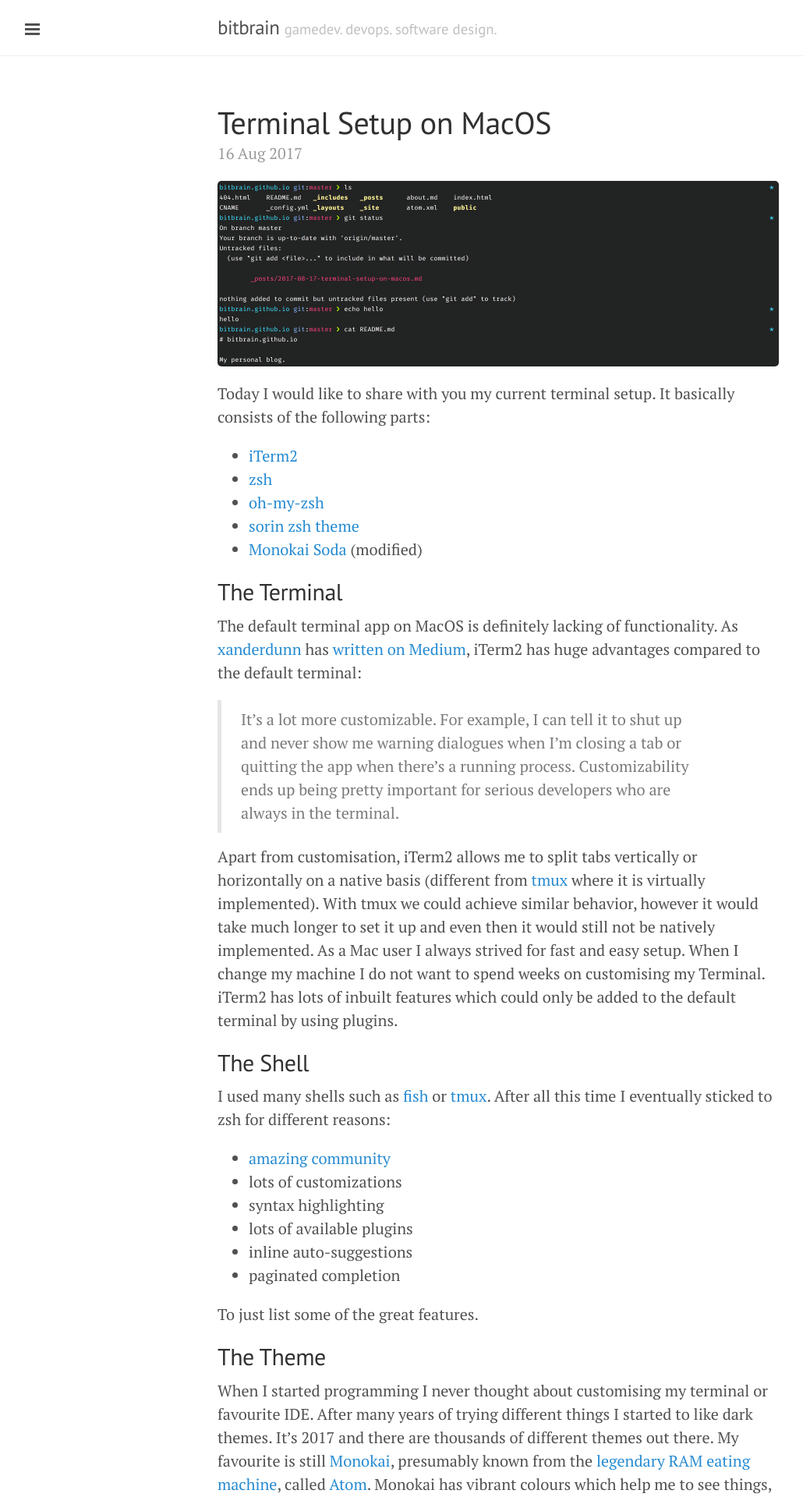
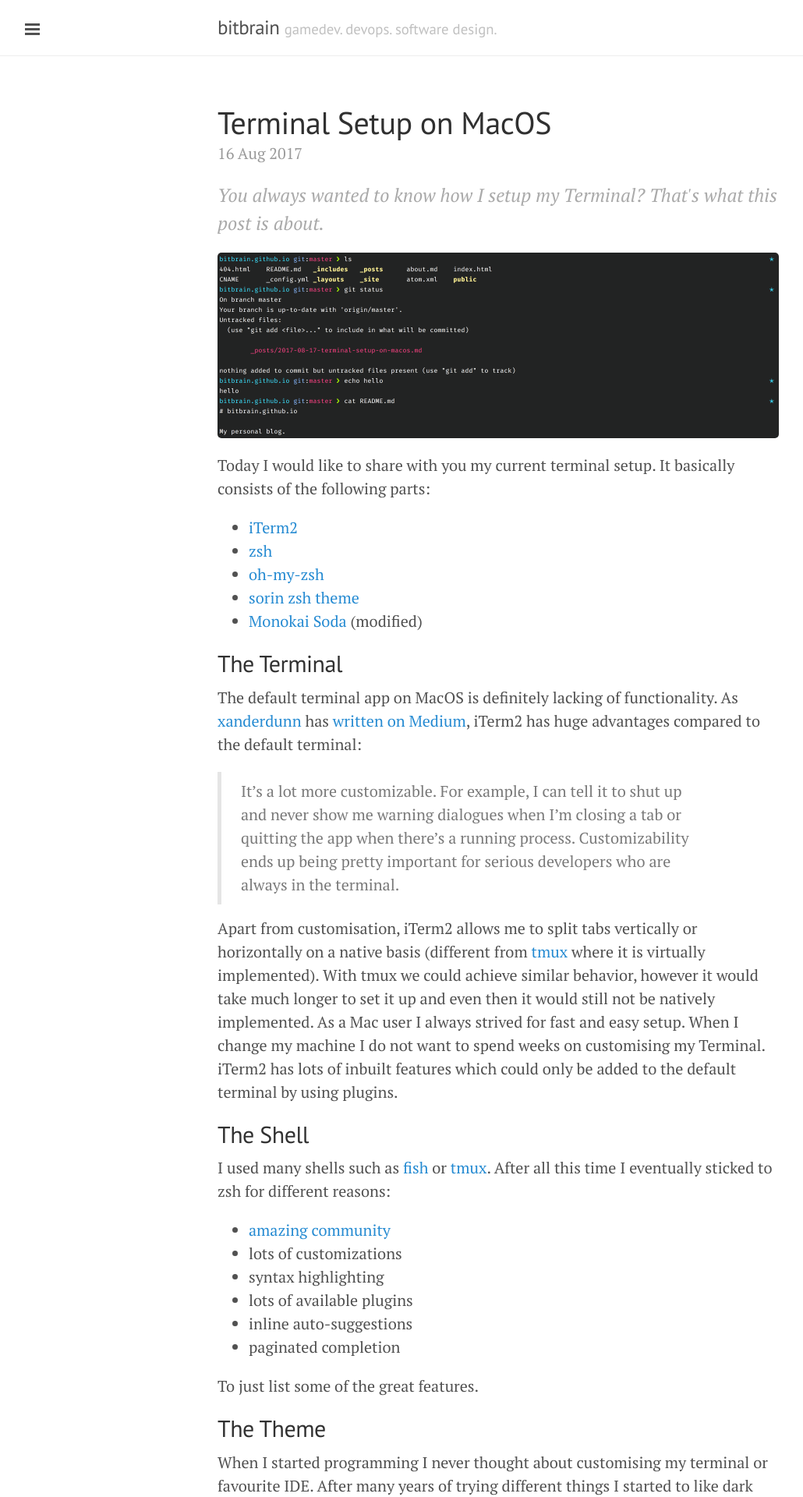
Before and after one commit to bitbrain/bitbrain.github.io, a Jekyll site: the page built from _posts/2017-08-16-terminal-setup-on-macos.md, in a window 1280 px wide. Shown: the top 1920 px of the page at 78% size, without its empty margins (1-1031 px from the left). Built offline with Jekyll 4.4.1, drawn with Linux system fonts in a browser that asks for light colours.

Commit message:
Integrate excerpt

```diff
--- a/_includes/head.html
+++ b/_includes/head.html
@@ -26,6 +26,7 @@
   <link rel="stylesheet" href="/public/css/poole.css">
   <link rel="stylesheet" href="/public/css/syntax.css">
   <link rel="stylesheet" href="/public/css/lanyon.css">
+  <link rel="stylesheet" href="/public/css/custom.css">
   <link rel="stylesheet" href="http://fonts.googleapis.com/css?family=PT+Serif:400,400italic,700|PT+Sans:400">
 
   <!-- Icons -->
--- a/_layouts/post.html
+++ b/_layouts/post.html
@@ -5,6 +5,9 @@
 <div class="post">
   <h1 class="post-title">{{ page.title }}</h1>
   <span class="post-date">{{ page.date | date_to_string }}</span>
+  {% if page.description != null %}
+  <div class="post-description">{{ page.description }}</div>
+  {% endif %}
   {{ content }}
 </div>
 
--- a/_posts/2017-08-16-terminal-setup-on-macos.md
+++ b/_posts/2017-08-16-terminal-setup-on-macos.md
@@ -1,6 +1,7 @@
 ---
 layout: post
 title: Terminal Setup on MacOS
+description: You always wanted to know how I setup my Terminal? That's what this post is about.
 ---
 
 ![terminal-example](/public/media/macos-terminal-example.png)
--- a/index.html
+++ b/index.html
@@ -12,7 +12,9 @@
     </h1>
 
     <span class="post-date">{{ post.date | date_to_string }}</span>
-
+    {% if post.description != null %}
+    <div class="post-description">{{ post.description }}</div>
+    {% endif %}
     {{ post.content }}
   </div>
   {% endfor %}
--- /dev/null
+++ b/public/css/custom.css
@@ -0,0 +1,6 @@
+.post-description {
+  margin-bottom: 20px;
+  color: #aaa;
+  font-style: italic;
+  font-size: 1.2em;
+}
```
Also changed, not shown: _posts/2017-08-17-why-I-still-use-java-for-gamedev.md (+1 -0 lines), _posts/2017-08-27-level-generation-in-mindmazer.md (added, +7 -0 lines).
